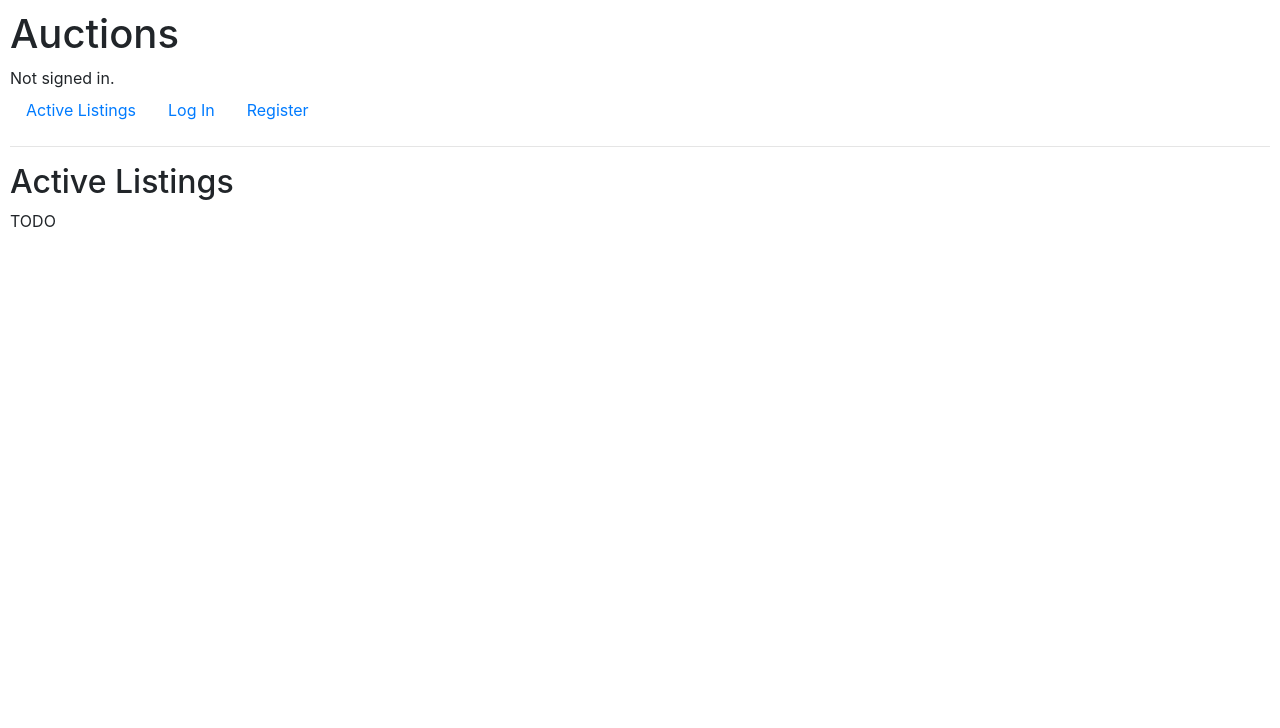
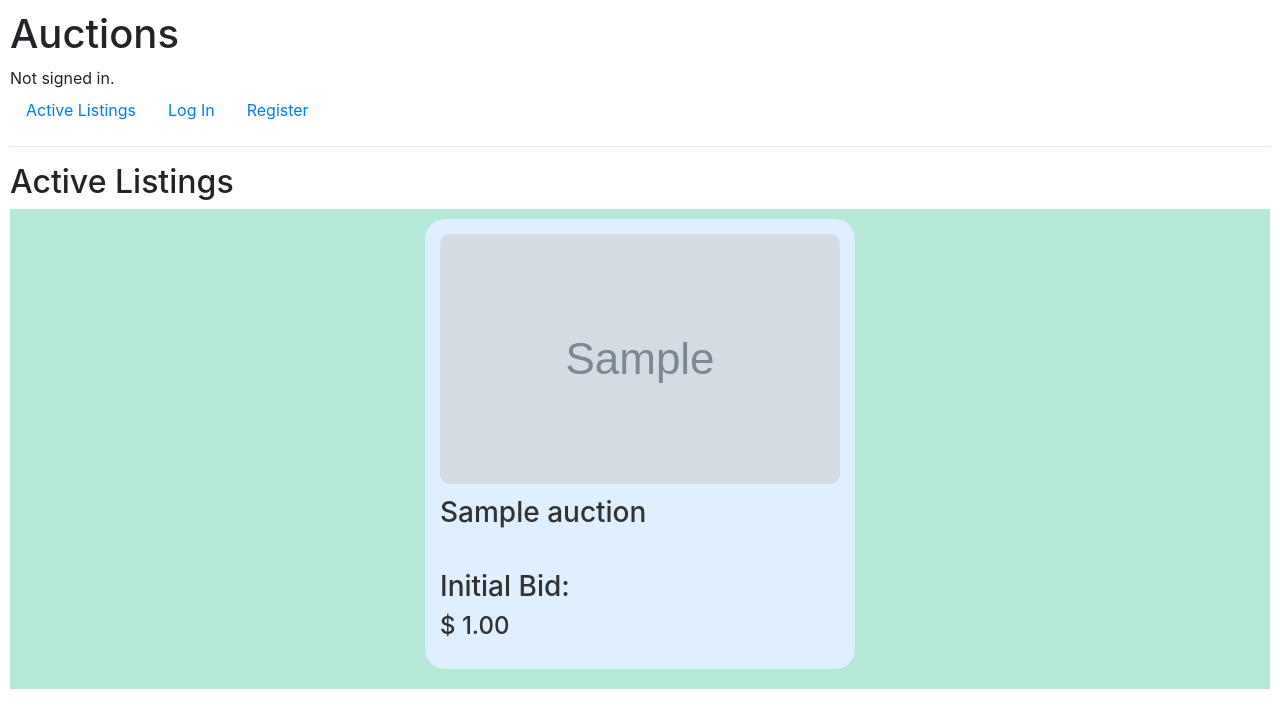
Before and after one commit to LuisGarrillo/commerce, a Django app: page / in a window 1280 px wide. Shown: the top 728 px of the page. Run offline with Django 3.2, Linux system fonts and the light colour scheme; tables that the repository leaves empty hold one stand-in row (values such as "Sample post"); grey boxes marked "Sample" are stand-in pictures; some libraries are stand-ins or nearby versions.

Commit message:
index page now shows the active listings

```diff
--- a/auctions/models.py
+++ b/auctions/models.py
@@ -2,6 +2,7 @@ from django.contrib.auth.models import AbstractUser
 from django.core.files.storage import FileSystemStorage
 from django.db import models
 from django.utils import timezone
+import os
 
 class User(AbstractUser):
     email_address = models.CharField(max_length=500)
@@ -20,6 +21,10 @@ class Auction(models.Model):
     author = models.ForeignKey(User, on_delete=models.CASCADE, related_name="listings")
     winner = models.ForeignKey(User, on_delete=models.CASCADE, related_name="won_auctions", null=True, blank=True)
 
+    @property
+    def cover_filename(self):
+        return os.path.basename(self.cover.filename)
+
 
 class Bid(models.Model):
     amount = models.DecimalField(decimal_places=2, max_digits=11)
--- a/auctions/static/auctions/styles.css
+++ b/auctions/static/auctions/styles.css
@@ -1,3 +1,48 @@
 body {
     padding: 10px;
 }
+
+.listing-list {
+    padding: 10px;
+    background-color: rgb(181, 232, 215);
+    display: flex;
+    align-items: flex-start;
+    justify-content: center;
+    flex-wrap: wrap;
+}
+
+.listing-container {
+    height: 450px;
+    width : 430px;
+    margin: 0px 10px 10px 10px;
+    padding:10px;
+
+    display: flex;
+    align-items: center;
+    justify-content: center;
+    text-decoration: none;
+
+    background-color: rgb(222, 240, 255);
+    color: rgb(50, 50, 50);
+    border-radius: 20px;
+}
+
+.listing-container:hover {
+    text-decoration: none;
+    transition: 0.2s;
+    background-color: rgb(207, 230, 251);
+    color: rgb(30, 30, 30);
+}
+
+.listing-elements-container {
+    height: 420px;
+    display: grid;
+    grid-template-rows: 60% 20% 20%;
+}
+.listing-title-container-mini {
+    padding: 10px 0px;
+}
+
+.listing-cover-mini {
+    border-radius: 10px;
+}
--- a/auctions/templates/auctions/index.html
+++ b/auctions/templates/auctions/index.html
@@ -2,6 +2,24 @@
 
 {% block body %}
     <h2>Active Listings</h2>
-
-    TODO
+    <div class="listing-list">
+        {% for listing in listings %}
+            <a href="{% url 'see listing' listing.id %}" class="listing-container">
+                <div class="listing-elements-container">
+                    <div>
+                        <img src="{{listing.cover.url}}" class="listing-cover-mini" width="400" height="250">
+                    </div>
+                    <div class="listing-title-container-mini">
+                        <h3>{{ listing.title }}</h3>
+                    </div>
+                    <div>
+                        <h3>Initial Bid:</h3>
+                        <h4>$ {{ listing.initial_bid }}</h4>
+                    </div>
+                </div>
+            </a>
+        {% empty %}
+            <h3>No active listings in the moment</h3>
+        {% endfor %}
+    </div>
 {% endblock %}
--- a/auctions/urls.py
+++ b/auctions/urls.py
@@ -1,4 +1,6 @@
 from django.urls import path
+from django.conf import settings
+from django.conf.urls.static import static
 
 from . import views
 
@@ -7,5 +9,6 @@ urlpatterns = [
     path("login", views.login_view, name="login"),
     path("logout", views.logout_view, name="logout"),
     path("register", views.register, name="register"),
-    path("create-listing", views.create_listing, name="create listing")
-]
+    path("create-listing", views.create_listing, name="create listing"),
+    path("listings/<int:listing_id>", views.detailed_listing, name="see listing")
+]+ static(settings.MEDIA_URL, document_root=settings.MEDIA_ROOT)
--- a/auctions/views.py
+++ b/auctions/views.py
@@ -11,7 +11,11 @@ from .verifications import verify_listing
 from .models_handler import save_auction
 
 def index(request):
-    return render(request, "auctions/index.html")
+    listings = Auction.objects.exclude(author=request.user.id)
+
+    return render(request, "auctions/index.html", {
+        "listings": listings
+    })
 
 
 def login_view(request):
@@ -65,6 +69,9 @@ def register(request):
     else:
         return render(request, "auctions/register.html")
 
+def detailed_listing(request, listing_id):
+    return HttpResponseRedirect(reverse("index"))
+
 @login_required
 def create_listing(request):
     if request.method == "POST":
```
Also changed, not shown: media/covers/s-l1200.jpg (added).
